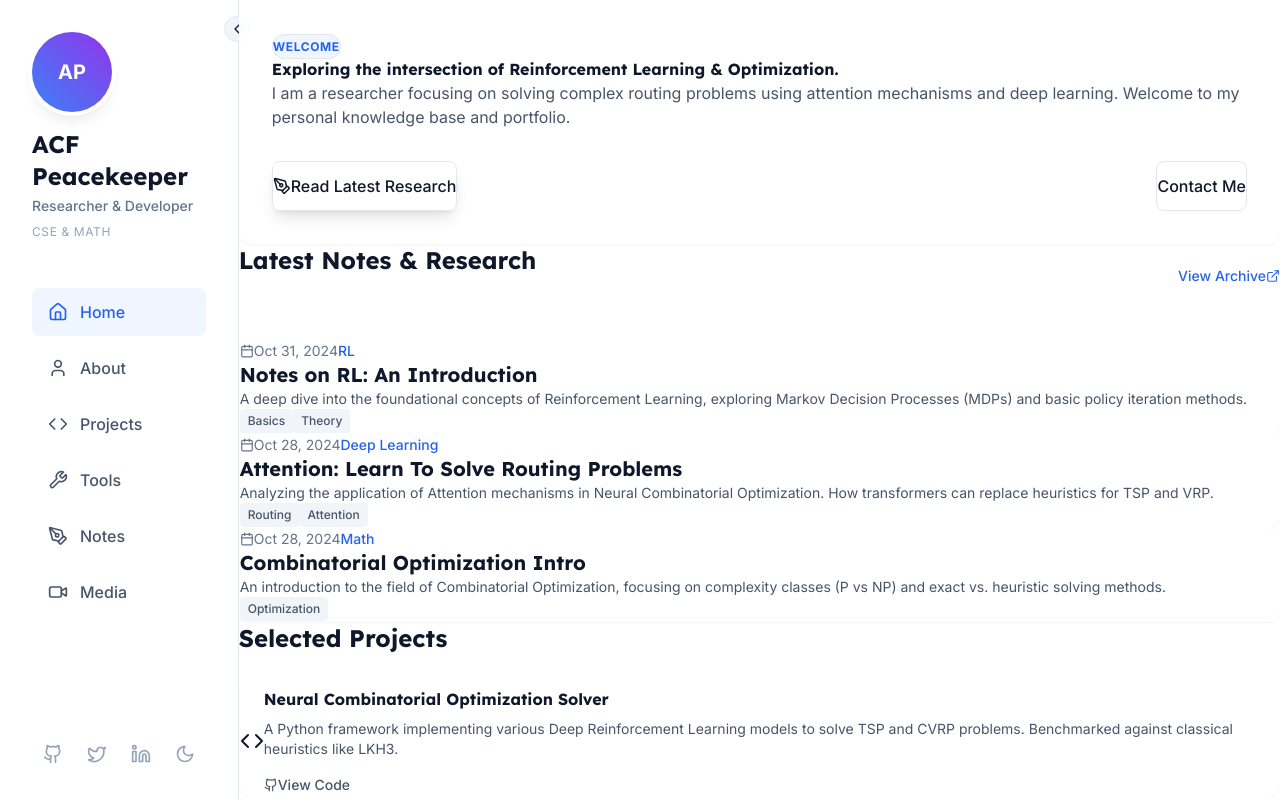
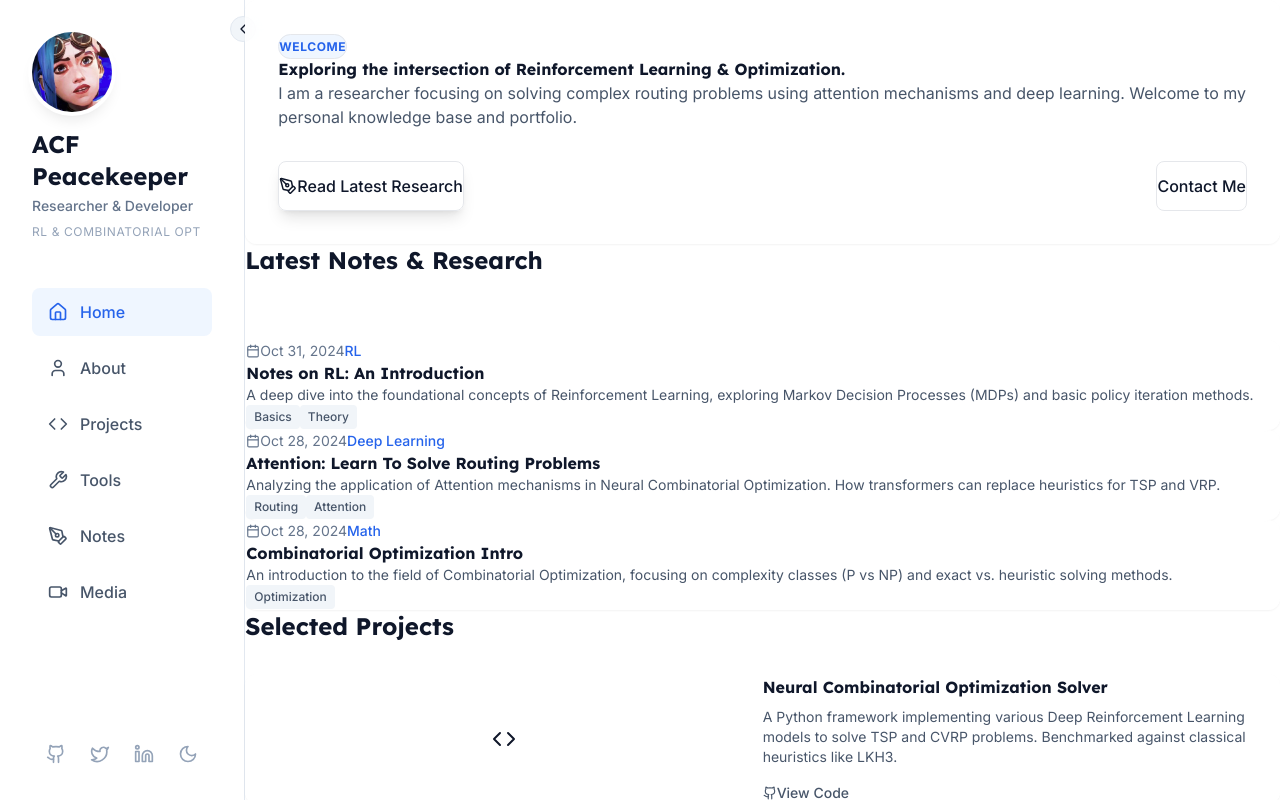
Before and after one commit to fafpinheiro/github-pages, a Next.js app: page /github-pages/ in a window 1280 px wide. Shown: the top 800 px of the page. Built offline with nearby package versions, Linux system fonts and the light colour scheme.

Commit message:
Added profile image instead of name letters

```diff
--- a/app/page.tsx
+++ b/app/page.tsx
@@ -52,9 +52,6 @@ const HomePageContent: React.FC = () => {
       <section id="posts" className="mb-20 scroll-mt-24">
         <div className="flex items-center justify-between mb-8">
           <SectionHeading>Latest Notes & Research</SectionHeading>
-          <a href="#" className="text-blue-600 dark:text-blue-400 text-sm font-medium hover:underline flex items-center gap-1">
-            View Archive <ExternalLink size={14} />
-          </a>
         </div>
 
         <div className="grid md:grid-cols-2 gap-6">
--- a/src/components/layout/Sidebar.tsx
+++ b/src/components/layout/Sidebar.tsx
@@ -3,6 +3,7 @@
 import React from 'react';
 import { Home, User, PenTool, Code, Video, Github, Twitter, Linkedin, Moon, Sun, Wrench, ChevronLeft } from 'lucide-react';
 import SidebarItem from './SidebarItem';
+import profilePic from '@/assets/images/23041868.jpeg';
 
 interface SidebarProps {
   activeSection: string;
@@ -32,35 +33,38 @@ const Sidebar: React.FC<SidebarProps> = ({
 }) => {
 
   const sidebarWidthClass = isCollapsed ? 'w-20' : 'w-72';
-  // *** NEW: Conditional padding class ***
   const paddingClass = isCollapsed ? 'p-4' : 'p-8';
 
   return (
-    // 1. Use the new conditional padding class
     <aside className={`hidden lg:flex flex-col ${sidebarWidthClass} h-screen sticky top-0 border-r border-slate-200 dark:border-slate-800 bg-white/50 dark:bg-slate-900/50 backdrop-blur-xl ${paddingClass} justify-between transition-all duration-300 ease-in-out relative`}>
 
-      {/* Collapse Button: Adjust positioning slightly due to reduced padding */}
       <button
         onClick={toggleCollapse}
-        className={`absolute top-4 ${isCollapsed ? '-right-3' : '-right-3'} z-10 p-1 rounded-full bg-slate-100 dark:bg-slate-800 border border-slate-200 dark:border-slate-700 hover:bg-slate-200 dark:hover:bg-slate-700 transition-colors hidden lg:block`}
+        className={`absolute top-4 -right-3 z-10 p-1 rounded-full bg-slate-100 dark:bg-slate-800 border border-slate-200 dark:border-slate-700 hover:bg-slate-200 dark:hover:bg-slate-700 transition-colors hidden lg:block`}
         aria-label={isCollapsed ? "Expand Sidebar" : "Collapse Sidebar"}
       >
         <ChevronLeft size={16} className={`transition-transform duration-300 ${isCollapsed ? 'rotate-180' : ''}`} />
       </button>
 
       <div>
-        <div className={`mb-12`}>
-          {/* Logo/Avatar Placeholder (Remains the same as previous step's refinement) */}
-          <div className={`h-12 w-12 rounded-full bg-gradient-to-tr from-blue-500 to-purple-600 mb-4 flex items-center justify-center text-white text-xl font-bold shadow-lg ring-4 ring-white dark:ring-slate-800 transition-all duration-300 ${isCollapsed ? '' : 'h-20 w-20 text-2xl'}`}>
-            AP
+        <div className="mb-12">
+          {/* 2. Avatar Container
+              - REMOVED: bg-gradient-to-tr, from-blue-500, to-purple-600, text-white
+              - ADDED: bg-slate-200 (as a neutral placeholder background only if image fails)
+          */}
+          <div className={`relative rounded-full overflow-hidden shadow-lg ring-4 ring-white dark:ring-slate-800 transition-all duration-300 mb-4 bg-slate-200 dark:bg-slate-700 ${isCollapsed ? 'h-12 w-12' : 'h-20 w-20'}`}>
+            <img
+              src={profilePic.src}
+              alt="ACF Peacekeeper"
+              className="h-full w-full object-cover"
+            />
           </div>
 
-          {/* Text Content - Hide when collapsed (Remains the same) */}
           {!isCollapsed && (
             <>
               <h1 className="text-2xl font-bold text-slate-900 dark:text-white font-display">ACF Peacekeeper</h1>
               <p className="text-sm text-slate-500 dark:text-slate-400 mt-1 font-medium dark:text-white">Researcher & Developer</p>
-              <p className="text-xs text-slate-400 mt-2 uppercase tracking-wider dark:text-white">CSE & Math</p>
+              <p className="text-xs text-slate-400 mt-2 uppercase tracking-wider dark:text-white">RL & Combinatorial Opt</p>
             </>
           )}
         </div>
@@ -79,7 +83,6 @@ const Sidebar: React.FC<SidebarProps> = ({
         </nav>
       </div>
 
-      {/* Social Links (Remains the same) */}
       <div className={`flex space-x-4 ${isCollapsed ? 'justify-center space-x-0 flex-col items-center space-y-4' : 'justify-center'} text-slate-400`}>
         <a href="#" className="hover:text-slate-900 dark:hover:text-white transition-colors p-1" aria-label="Github"><Github size={20} /></a>
         <a href="#" className="hover:text-blue-400 transition-colors p-1" aria-label="Twitter"><Twitter size={20} /></a>
```
Also changed, not shown: assets/images/23041868.jpeg (added).
